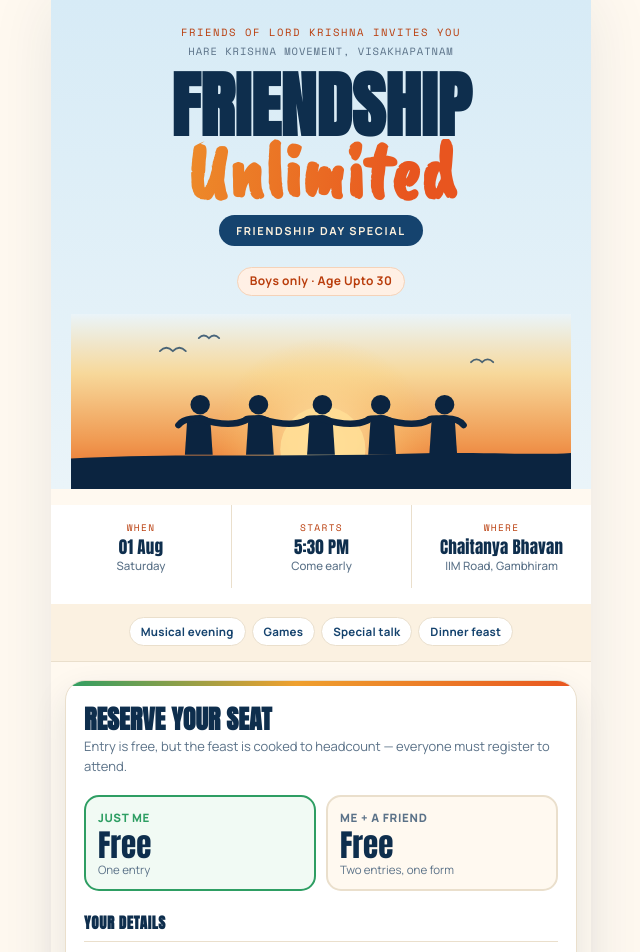
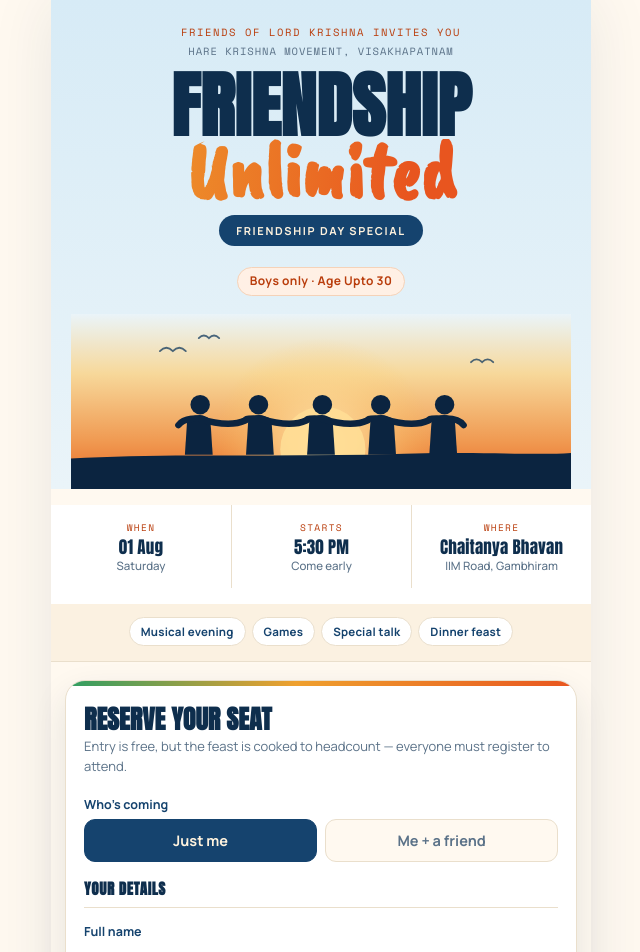
Before and after one commit to HkmVizagTech/friendship-day-registration, a Next.js app: page / in a window 1280 px wide. Shown: the top 952 px of the page, without its empty margins (319-959 px from the left). Built offline with nearby package versions, Linux system fonts and the light colour scheme.

Commit message:
ui: replace the Just-me/Me+a-friend pricing-style cards with a plain toggle (no more price difference to justify cards)

```diff
--- a/app/page.js
+++ b/app/page.js
@@ -153,18 +153,16 @@
 
           {notice && <p className="formerr">{notice}</p>}
 
-          <div className="tiers">
-            <button type="button" className="tier single" aria-pressed={!isDuo} onClick={() => chooseTier('single')}>
-              <span className="who">Just me</span>
-              <span className="price">Free</span>
-              <span className="note">One entry</span>
-            </button>
-
-            <button type="button" className="tier duo" aria-pressed={isDuo} onClick={() => chooseTier('duo')}>
-              <span className="who">Me + a friend</span>
-              <span className="price">Free</span>
-              <span className="note">Two entries, one form</span>
-            </button>
+          <div className="field">
+            <label>Who&rsquo;s coming</label>
+            <div className="seg">
+              <button type="button" aria-pressed={!isDuo} onClick={() => chooseTier('single')}>
+                Just me
+              </button>
+              <button type="button" aria-pressed={isDuo} onClick={() => chooseTier('duo')}>
+                Me + a friend
+              </button>
+            </div>
           </div>
 
           <div className="who-head">
```
